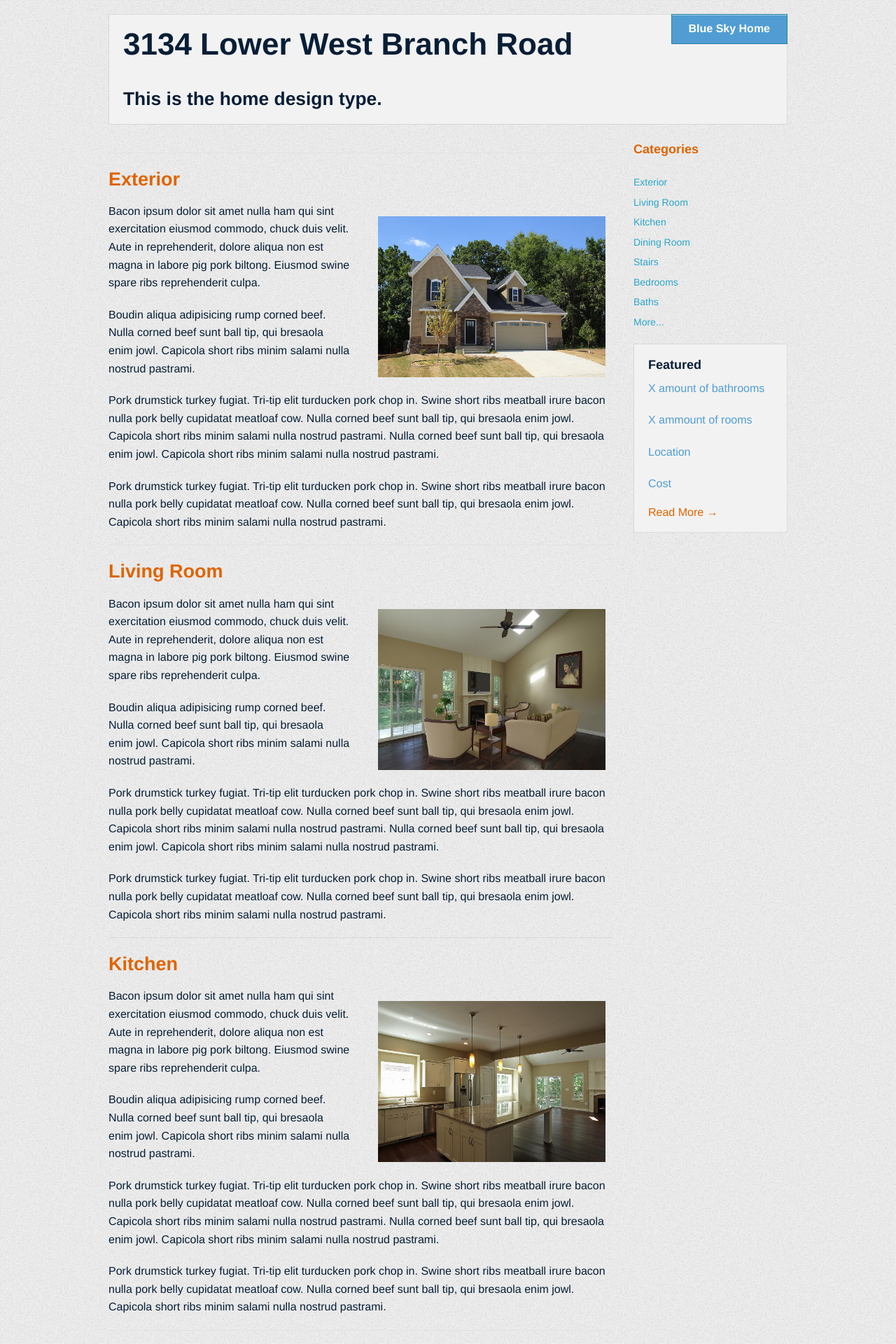
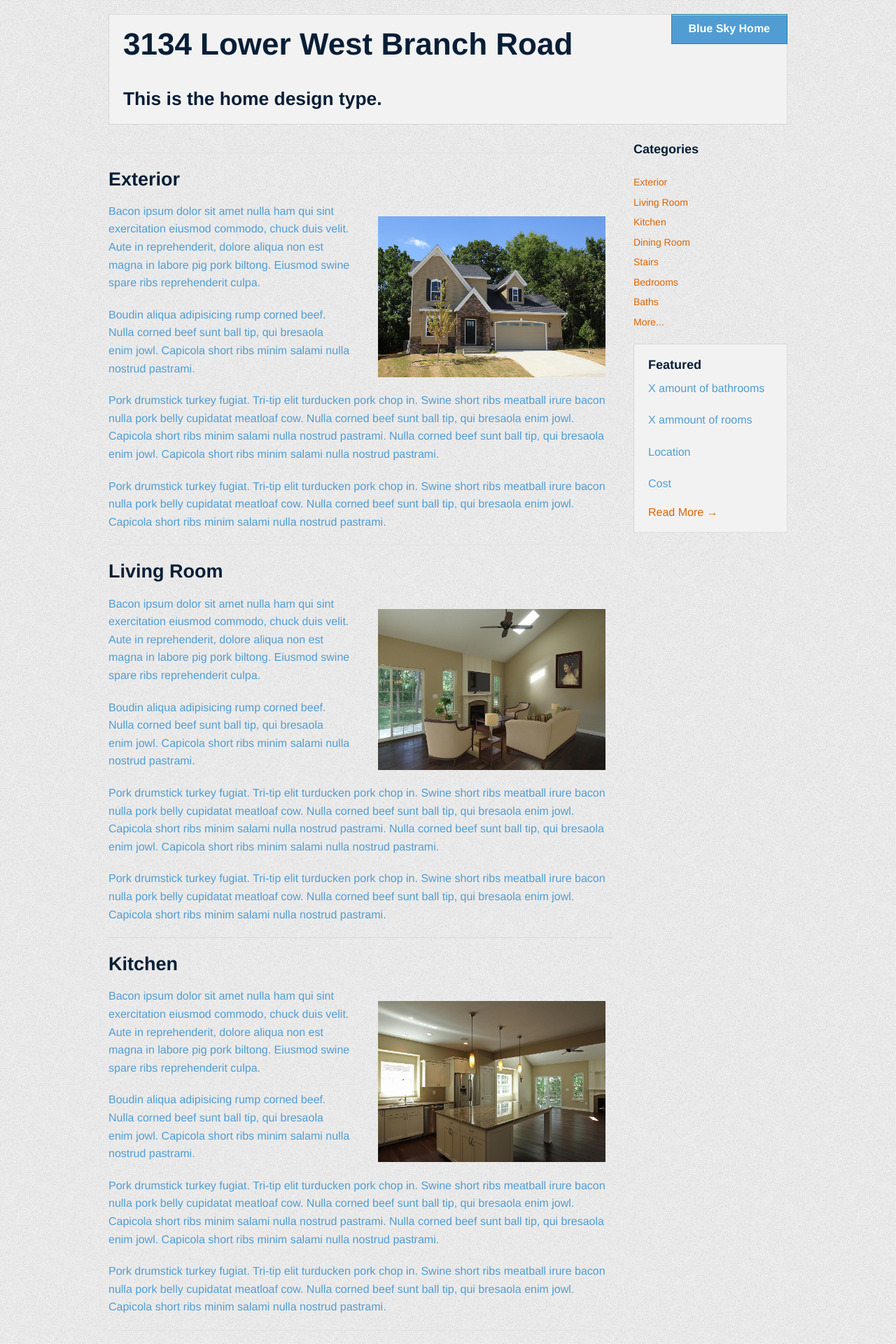
Before and after one commit to addahlbe/Blue-Sky-Dev, a Python web app: template realEstateApp/templates/home1.mako in a window 1280 px wide. Shown: the top 1920 px of the page at 70% size. Run offline with Mako, Linux system fonts and the light colour scheme; the template is opened without the code that fills it, so the values that code supplies are empty; some libraries are stand-ins or nearby versions.

Commit message:
changed paragraph colors, fb in footer

```diff
--- a/realEstateApp/dependencies/homeFoundation.css
+++ b/realEstateApp/dependencies/homeFoundation.css
@@ -1122,7 +1122,7 @@ p {
   font-size: 1em;
   line-height: 1.6;
   margin-bottom: 1.25em;
-  color: #071e36;
+  color: #519dd3;
   text-rendering: optimizeLegibility; }
   p aside {
     font-size: 0.875em;
@@ -1134,7 +1134,7 @@ h1, h2, h3, h4, h5, h6 {
   font-family: "Helvetica Neue", "Helvetica", Helvetica, Arial, sans-serif;
   font-weight: bold;
   font-style: normal;
-  color: #df6400;
+  color: #071e36;
   text-rendering: optimizeLegibility;
   margin-top: 0.2em;
   margin-bottom: 0.5em;
@@ -3557,7 +3557,7 @@ kbd {
     font-size: 0.875em; }
     .side-nav li a {
       display: block;
-      color: #2ba6cb; }
+      color: #df6400; }
     .side-nav li.active a {
       color: #4d4d4d;
       font-weight: bold; }
--- a/realEstateApp/templates/home1.mako
+++ b/realEstateApp/templates/home1.mako
@@ -507,7 +507,7 @@
     <div class="large-12 columns">
       <div class="row">
         <div class="large-6 columns">
-          <p>&copy; Copyright Blue Sky Development, Inc.</p>
+          <p style="color: black">&copy; Copyright Blue Sky Development, Inc.</p>
         </div>
         <div class="large-6 columns">
           <a href="#Top" style="margin-left:100px">Return To Top</a>
--- a/realEstateApp/templates/home2.mako
+++ b/realEstateApp/templates/home2.mako
@@ -522,7 +522,7 @@
     <div class="large-12 columns">
       <div class="row">
         <div class="large-6 columns">
-          <p>&copy; Copyright Blue Sky Development, Inc.</p>
+          <p style="color: black">&copy; Copyright Blue Sky Development, Inc.</p>
         </div>
         <div class="large-6 columns">
           <a href="#Top" style="margin-left:100px">Return To Top</a>
--- a/realEstateApp/templates/index.mako
+++ b/realEstateApp/templates/index.mako
@@ -249,13 +249,10 @@
             <h4>Get in touch!</h4>
 
             <div class="row">
-              <div class="large-4 columns">
+              <div class="large-6 columns">
                 <p>We'd love to hear from you.</p>
               </div>
-              <div class="large-4 columns">
-                <div class="fb-like" data-align="middle" data-href="https://www.facebook.com/pages/Blue-Sky-Development-Inc/300542150079686?fref=ts" data-send="true" data-show-faces="false" data-layout="standard"></div>
-              </div>
-              <div class="large-4 columns">
+              <div class="large-6 columns">
                 <a href="/contact-info" class="radius button right">Contact Us</a>
               </div>
             </div>
@@ -272,10 +269,13 @@
     <div class="large-12 columns">
       <hr />
       <div class="row">
-        <div class="large-6 columns">
+        <div class="large-4 columns">
           <p>&copy; Copyright Blue Sky Development, Inc.</p>
         </div>
-        <div class="large-6 columns">
+        <div class="large-4 columns">
+                <div class="fb-like" data-align="middle" data-href="https://www.facebook.com/pages/Blue-Sky-Development-Inc/300542150079686?fref=ts" data-send="true" data-show-faces="false" data-layout="standard" data-width="100"></div>
+              </div>
+        <div class="large-4 columns">
           <ul class="inline-list right">
             <li><a href="#">Feedback</a></li>
             <li><a href="#">Legal</a></li>
```
